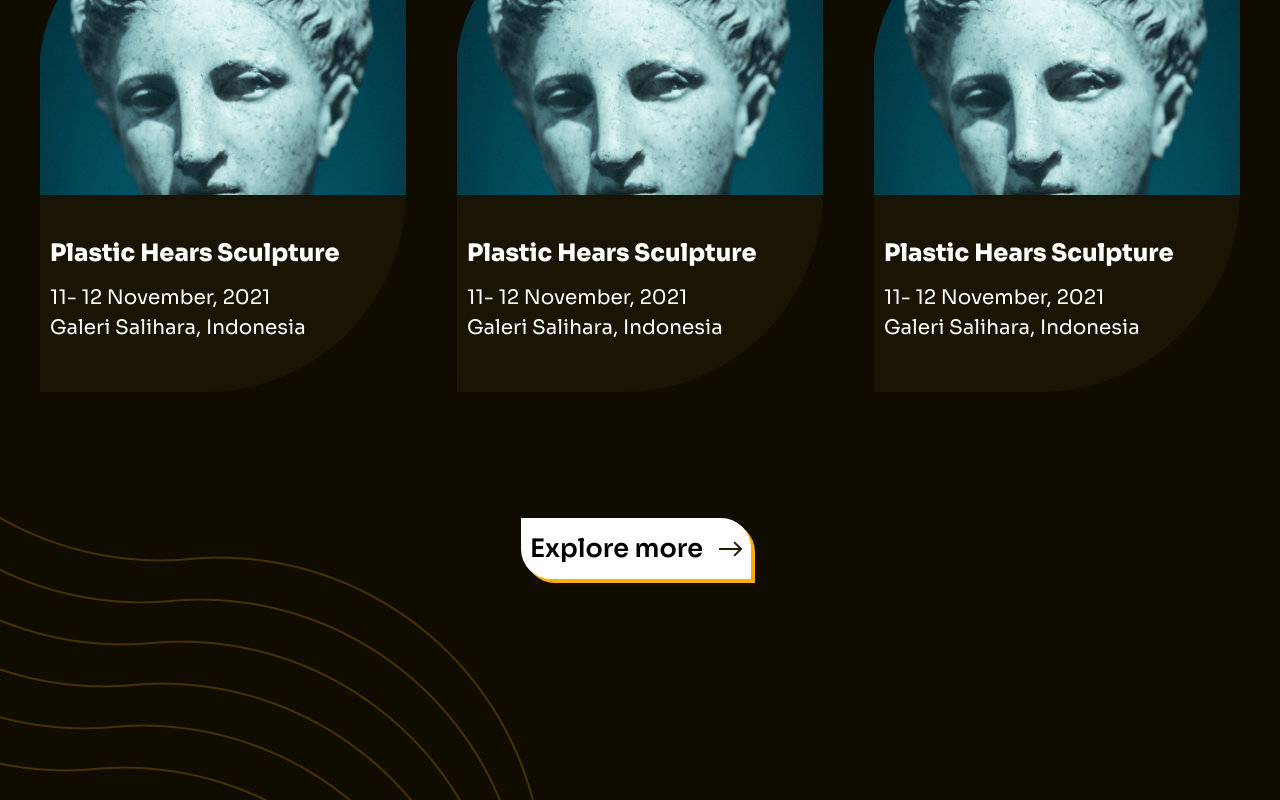
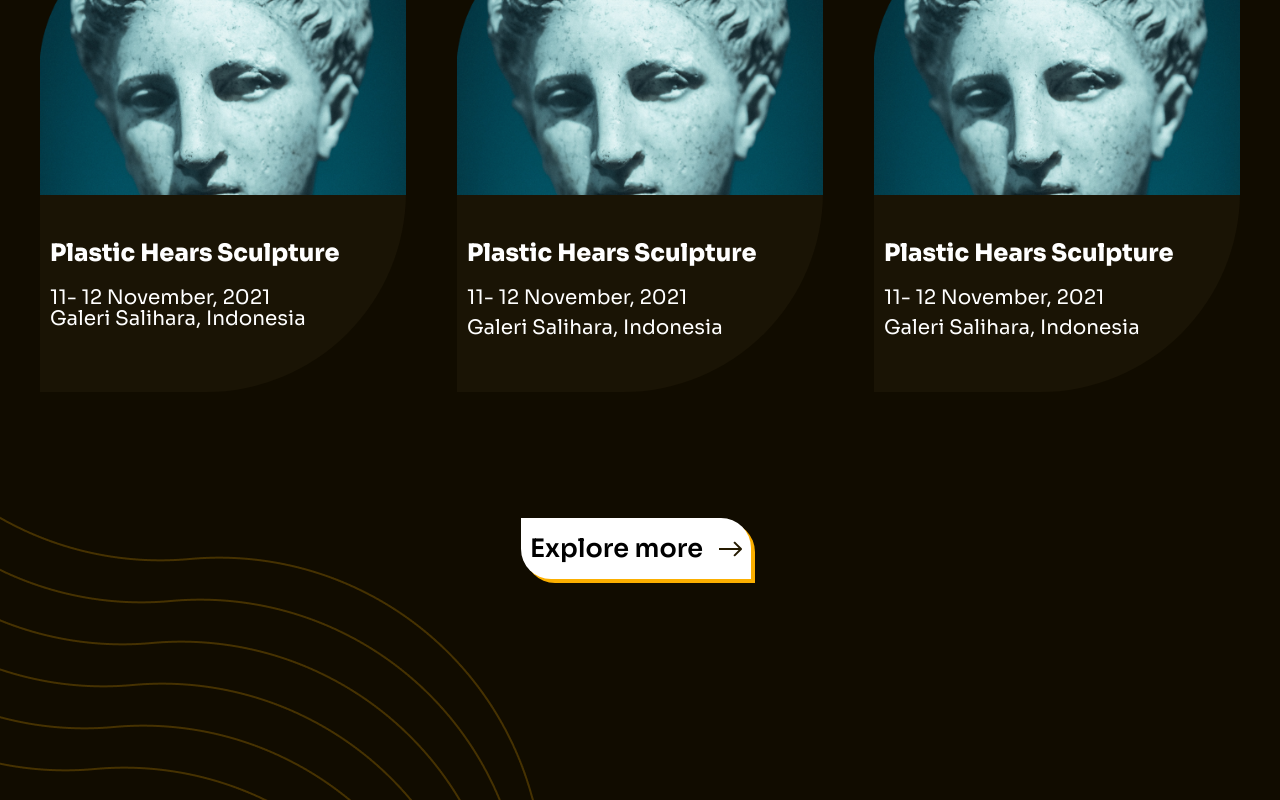
Before and after one commit to chipingo42/Artisto, a React (Create React App) app: page / in a window 1280 px wide. Shown: the part 1885-2685 px from the top of the page. Built offline with nearby package versions, Linux system fonts and the light colour scheme.

Commit message:
new check

```diff
--- a/src/Components/Cards.jsx
+++ b/src/Components/Cards.jsx
@@ -44,7 +44,7 @@ const Cards = () => {
               <div className='px-[10px] '>
                 <h1 className='font-Sora font-[800] text-[24px] pt-10'>Plastic Hears Sculpture</h1>
                 <p className='font-Sora font-[400] text-[20px] pt-3 '>11- 12 November, 2021</p>
-                <p className='font-Sora font-[400] text-[20px]'>Galeri Salihara, Indonesia</p>
+                <p className='font-Sora font-[400] leading-3 text-[20px]'>Galeri Salihara, Indonesia</p>
               </div>
             </div>
           </Link>
```
